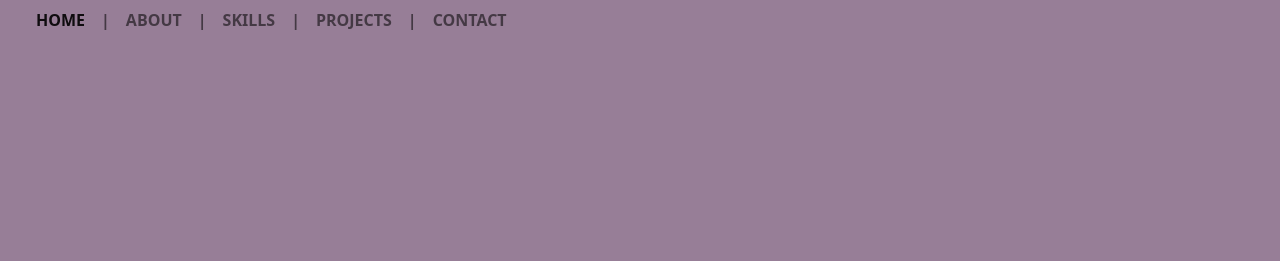
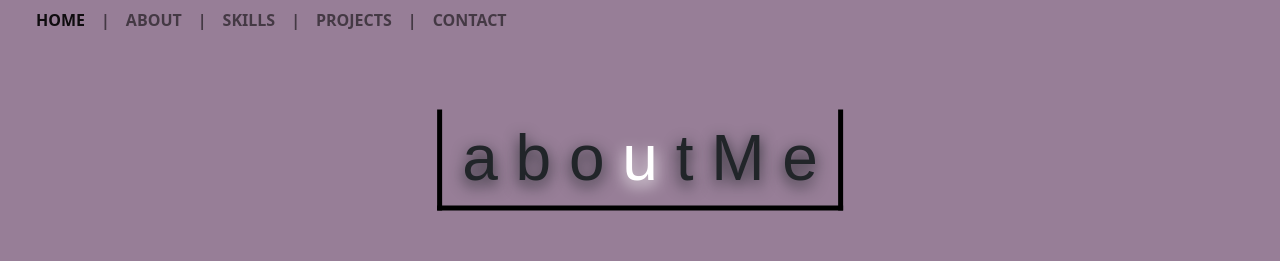
Before and after one commit to mlfernandez/MyWeb, a plain HTML site: page about.html in a window 1280 px wide. Shown: the top 261 px of the page. Drawn offline with nearby package versions, Linux system fonts and the light colour scheme.

Commit message:
trabajando en el titulo del about me

```diff
--- a/CSS/styles.css
+++ b/CSS/styles.css
@@ -176,3 +176,55 @@ form {
     }
 
 }
+
+p  {
+    position: absolute;
+    top: 20%;
+    left: 50%;
+    transform: translate(-50%, -50%);
+    margin: 0;
+    padding: 0 20px;
+    font-family: sans-serif;
+    font-size: 4em;
+    text-shadow: 0 5px 15px;
+    transform: uppercase;
+    border: 5px solid black;
+    border-top: none;
+    align-items: center;
+    align-content: center;
+
+}
+
+p spam {
+    position: relative;
+    display: inline-block;
+}
+
+p span:nth-child(4) {
+    color: #fff;
+    animation: animate 3s alternate infinite;
+}
+
+@keyframes animate {
+    0%
+    {
+        transform: translateY(0px);
+    }
+    40%
+    {
+        transform: translateY(0px) rotate(0deg);
+    }
+    50%
+    {
+        transform: translateY(-100px);
+    }
+    60%
+    {
+        transform: translateY(0px) rotate(360deg);
+    }
+    100%
+    {
+        transform: translateY(0px);
+    }
+
+}
--- a/about.html
+++ b/about.html
@@ -15,6 +15,8 @@
 </head>
 
 <body>
+
+
 
     <nav class="navbar navbar-expand-lg navbar-light"  menuBottom:hover style="padding: 0">
         <div class="container-fluid">
@@ -56,7 +58,22 @@
         </div>
     </nav>
 
+
+
+
     <div class="container-fluid display">
+
+        <p id="titulo">
+            <span>a</span>
+            <span>b</span>
+            <span>o</span>
+            <span>u</span>
+            <span>t</span>
+            <span></span>
+            <span>M</span>
+            <span>e</span>
+
+        </p>
 
         <div class="screenAbout">
 
```
Also changed, not shown: contact.html (+1 -1 lines).
